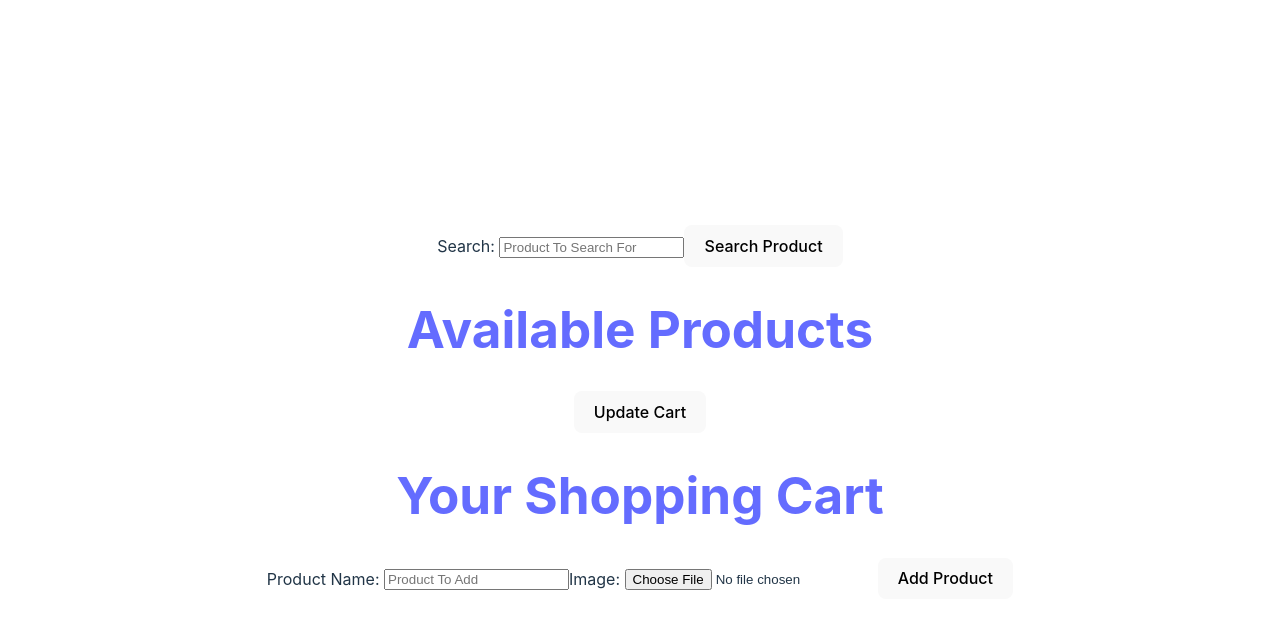
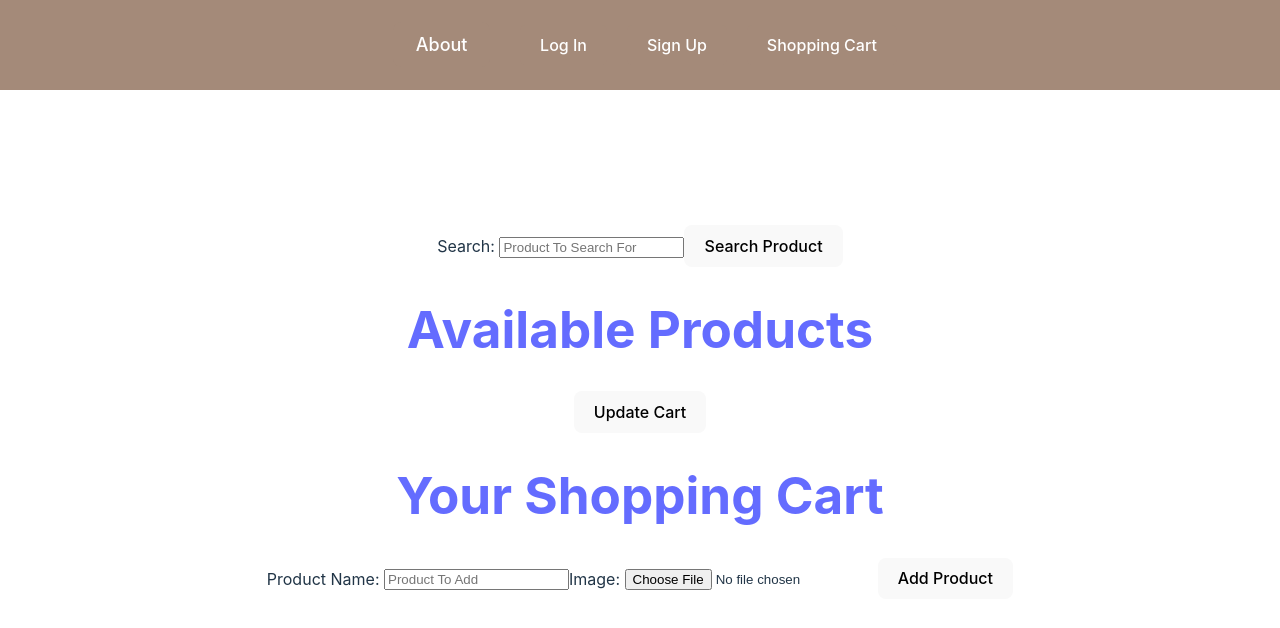
Before and after one commit to dianari17/candle_website, a React (Vite) app in the folder frontend/: page /cart in a window 1280 px wide. Shown: the top 628 px of the page. Built offline with nearby package versions, Linux system fonts and the light colour scheme.

Commit message:
pages set up

```diff
--- a/frontend/src/App.tsx
+++ b/frontend/src/App.tsx
@@ -1,9 +1,10 @@
 import { BrowserRouter as Router, Route, Routes } from 'react-router-dom';
 import './App.css';
-import TestPage from './pages/TestPage.tsx';
-import AboutPage from './pages/AboutPage.tsx';
-import Login from './pages/Login.tsx';
-import CartPage from './pages/CartPage.tsx';
+import TestPage from './pages/TestPage';
+import AboutPage from './pages/AboutPage';
+import Login from './pages/Login';
+import CartPage from './pages/CartPage';
+import Signup from './pages/Signup';
 
 
 
@@ -14,7 +15,8 @@ function App() {
         <Route path="/" element={<TestPage />} />
         <Route path="/about" element={<AboutPage />} />
         <Route path="/login" element={<Login />} />
-        <Route path="/Cart" element={<CartPage />} />
+        <Route path="/signup" element={<Signup />} />
+        <Route path="/cart" element={<CartPage />} />
       </Routes>
     </Router>
   );
--- a/frontend/src/components/TestBut.tsx
+++ b/frontend/src/components/TestBut.tsx
@@ -4,22 +4,19 @@ import {useNavigate} from 'react-router-dom'
 
 function TestBut(){
 
-
-
-
 const navigate = useNavigate();
 
  function moveAbt(){
-    navigate('../pages/AboutPage.tsx')
+    navigate('/about')
 }
 function moveLog(){
-    navigate('../pages/Login.tsx')
+    navigate('/login')
 }
 function moveSign(){
-    navigate('../pages/Signup.tsx')
+    navigate('/signup')
 }
 function moveCart(){
-    navigate('../pages/CartPage.tsx')
+    navigate('/cart')
 }
 
 return(
@@ -98,9 +95,6 @@ return(
         </div>
 
     );
-
-
-
 }
 
 export default TestBut;
--- a/frontend/src/pages/AboutPage.tsx
+++ b/frontend/src/pages/AboutPage.tsx
@@ -1,8 +1,9 @@
 import React from 'react';
-
+import TestBut from '../components/TestBut';
 const AboutPage = () => {
   return (
-
+    <div>
+    <TestBut/>
     <div
     style={{
         backgroundImage: `url('/frame.svg')`,
@@ -19,6 +20,7 @@ const AboutPage = () => {
 
 
 ></div>
+</div>
   );
 };
 
--- a/frontend/src/pages/CartPage.tsx
+++ b/frontend/src/pages/CartPage.tsx
@@ -1,10 +1,12 @@
+import TestBut from '../components/TestBut';
 import TestUI from '../components/TestUI';
 
-const TestPage = () => {
+const CartPage = () => {
     return (
         <div>
+            <TestBut/>
             <TestUI />
         </div>
     );
 }
-export default TestPage;
+export default CartPage;
--- a/frontend/src/pages/Login.tsx
+++ b/frontend/src/pages/Login.tsx
@@ -1,12 +1,11 @@
-
+import TestBut from '../components/TestBut';
 import TestLogin from '../components/TestLogin';
 
 const Login = () => {
-
     return (
-
         <div>
-            <TestLogin />
+            <TestBut/>
+            <TestLogin/>
         </div>
     );
 }
--- a/frontend/src/pages/ProductPage.tsx
+++ b/frontend/src/pages/ProductPage.tsx
@@ -1,8 +1,10 @@
 import TestUI from '../components/TestUI';
+import TestBut from '../components/TestBut';
 
 const TestPage = () => {
     return (
         <div>
+            <TestBut/>
             <TestUI />
         </div>
     );
--- a/frontend/src/pages/Signup.tsx
+++ b/frontend/src/pages/Signup.tsx
@@ -0,0 +1,12 @@
+import TestBut from '../components/TestBut';
+import TestLogin from '../components/TestLogin';
+
+const Signup = () => {
+    return (
+        <div>
+            <TestBut/>
+            <TestLogin/>
+        </div>
+    );
+}
+export default Signup;
--- a/frontend/src/pages/TestPage.tsx
+++ b/frontend/src/pages/TestPage.tsx
@@ -1,5 +1,4 @@
-import TestUI from '../components/TestUI';
-import TestBut from '../components/TestBut.tsx'
+import TestBut from '../components/TestBut';
 
 const TestPage = () => {
     return (
@@ -21,9 +20,6 @@ const TestPage = () => {
 
 
             ></div>
-            <TestUI />
-
-
         </div>
     );
 }
```
